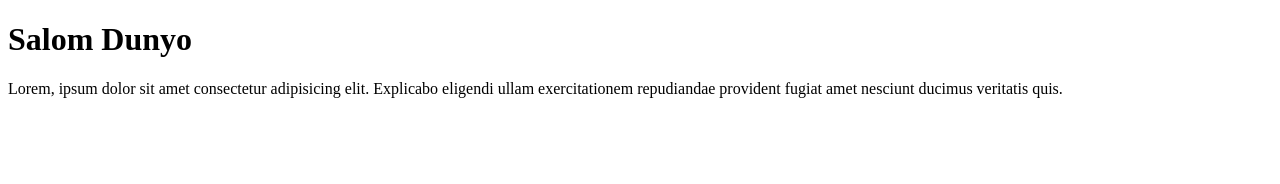
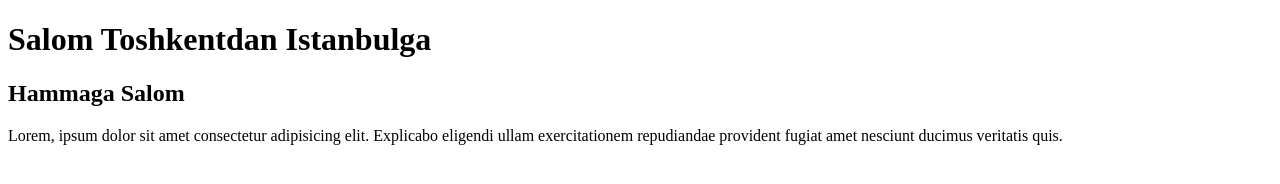
Before and after one commit to NurlanbekWebdev/my-portfolioo, a plain HTML site: page web.html in a window 1280 px wide. Drawn offline with Linux system fonts and the light colour scheme.

Commit message:
Codelarga o'zgartirishlar kiritildi.

```diff
--- a/web.html
+++ b/web.html
@@ -6,7 +6,8 @@
     <title>Book</title>
 </head>
 <body>
-    <h1>Salom Dunyo</h1>
+    <h1>Salom Toshkentdan Istanbulga</h1>
+    <h2>Hammaga Salom</h2>
     <p>Lorem, ipsum dolor sit amet consectetur adipisicing elit. Explicabo eligendi ullam exercitationem repudiandae
         provident fugiat amet nesciunt ducimus veritatis quis.</p>
 </body>
```
Also changed, not shown: index.html (+1 -0 lines).
